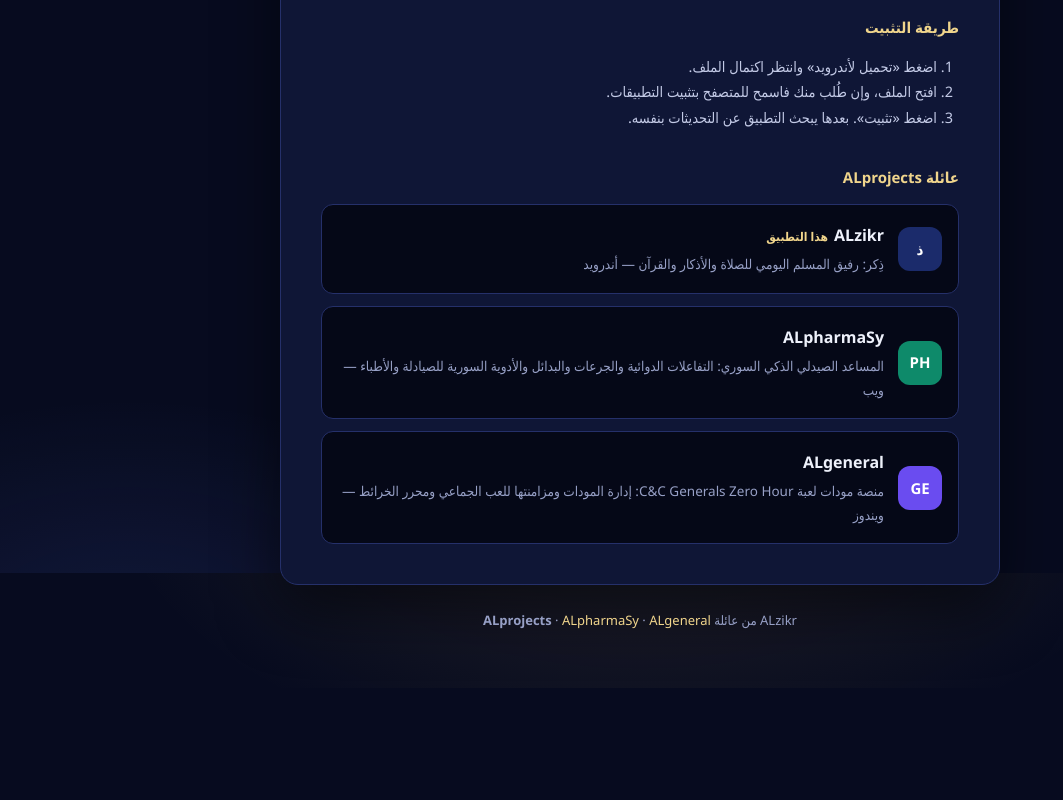
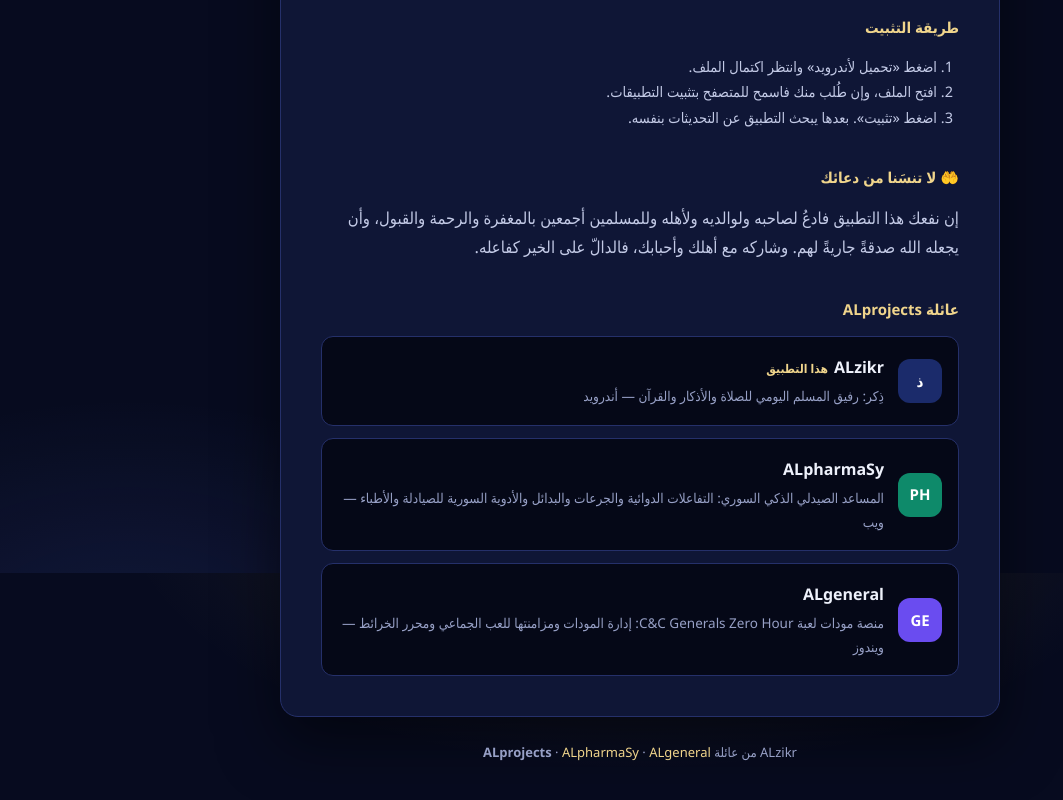
Before and after one commit to KL4PINGUINSKL/ALzikr, a plain HTML site: page cloudflare/site/index.html in a window 1280 px wide. Shown: the part 1027-1827 px from the top of the page, without its empty margins (0-1063 px from the left). Before the commit the page ends 1715 px from the top, so only its background shows below. Drawn offline with Linux system fonts and the light colour scheme.

Commit message:
Cloudflare site: the dua request on the home page (live now, app unchanged at 1.4.8)
Co-Authored-By: Claude Opus 5.5 <noreply@anthropic.com>

```diff
--- a/cloudflare/site/index.html
+++ b/cloudflare/site/index.html
@@ -75,6 +75,8 @@ footer{font-size:13px;color:var(--muted);text-align:center}footer a{color:var(--
 <div class="grid"><div class="tile"><b>الصلاة والأذان</b><span>مواقيت تُحسب على الهاتف بعشر طرق، أذان بأصوات حقيقية، تنبيه قبل الصلاة، القبلة بالبوصلة، وسجل الصلوات والقضاء.</span></div><div class="tile"><b>الأذكار والأوراد</b><span>أذكار حصن المسلم للصباح والمساء والنوم وبعد الصلاة والمناسبات، وأورادك الخاصة، والسبحة بعدّاد واهتزاز.</span></div><div class="tile"><b>القرآن الكريم</b><span>المصحف بصفحاته، والتلاوة بأصوات القرّاء آيةً آية، والتفاسير، والعلامات والملاحظات، وخطة ختمة بوردٍ يومي.</span></div><div class="tile"><b>الحديث والكتب</b><span>الأحاديث مع شروحها ودرجاتها، وكتب أهل السنة تُنزَّل وتُقرأ داخل التطبيق.</span></div><div class="tile"><b>يومي</b><span>مهام مرتبطة بالصلوات، وعادات، وملاحظات، وجلسات تركيز تتوقف عند الأذان.</span></div><div class="tile"><b>صديقك</b><span>صديق يرافقك ويكبر بعبادتك: مستويات وأصدقاء جدد وثيمات وأوسمة، وتحديات يومية لطيفة.</span></div><div class="tile"><b>مواسم الطاعة</b><span>أدلة رمضان والعشر الأواخر وذي الحجة وعرفة والعيدين والأيام البيض، والتقويم الهجري.</span></div><div class="tile"><b>خفيف ويعمل دون إنترنت</b><span>المواقيت والأذكار والمصحف تعمل دون اتصال، ولا إعلانات ولا حسابات.</span></div></div>
 <h2 class="section">طريقة التثبيت</h2>
 <ol class="steps"><li>اضغط «تحميل لأندرويد» وانتظر اكتمال الملف.</li><li>افتح الملف، وإن طُلب منك فاسمح للمتصفح بتثبيت التطبيقات.</li><li>اضغط «تثبيت». بعدها يبحث التطبيق عن التحديثات بنفسه.</li></ol>
+<h2 class="section">🤲 لا تنسَنا من دعائك</h2>
+<p class="lede" style="margin-top:0">إن نفعك هذا التطبيق فادعُ لصاحبه ولوالديه ولأهله وللمسلمين أجمعين بالمغفرة والرحمة والقبول، وأن يجعله الله صدقةً جاريةً لهم. وشاركه مع أهلك وأحبابك، فالدالّ على الخير كفاعله.</p>
 <h2 class="section">عائلة ALprojects</h2>
 <div class="family"><a class="app" href="/"><div class="logo" style="background:#1B2B6B">ذ</div><b>ALzikr<span class=here>هذا التطبيق</span></b><span>ذِكر: رفيق المسلم اليومي للصلاة والأذكار والقرآن — أندرويد</span></a><a class="app" href="https://alpharmasy.com"><div class="logo" style="background:#0E8A6A">PH</div><b>ALpharmaSy</b><span>المساعد الصيدلي الذكي السوري: التفاعلات الدوائية والجرعات والبدائل والأدوية السورية للصيادلة والأطباء — ويب</span></a><a class="app" href="https://algeneral.alpharmasy.com/download.html"><div class="logo" style="background:#6A4CF0">GE</div><b>ALgeneral</b><span>منصة مودات لعبة C&amp;C Generals Zero Hour: إدارة المودات ومزامنتها للعب الجماعي ومحرر الخرائط — ويندوز</span></a></div>
 </main>
```
